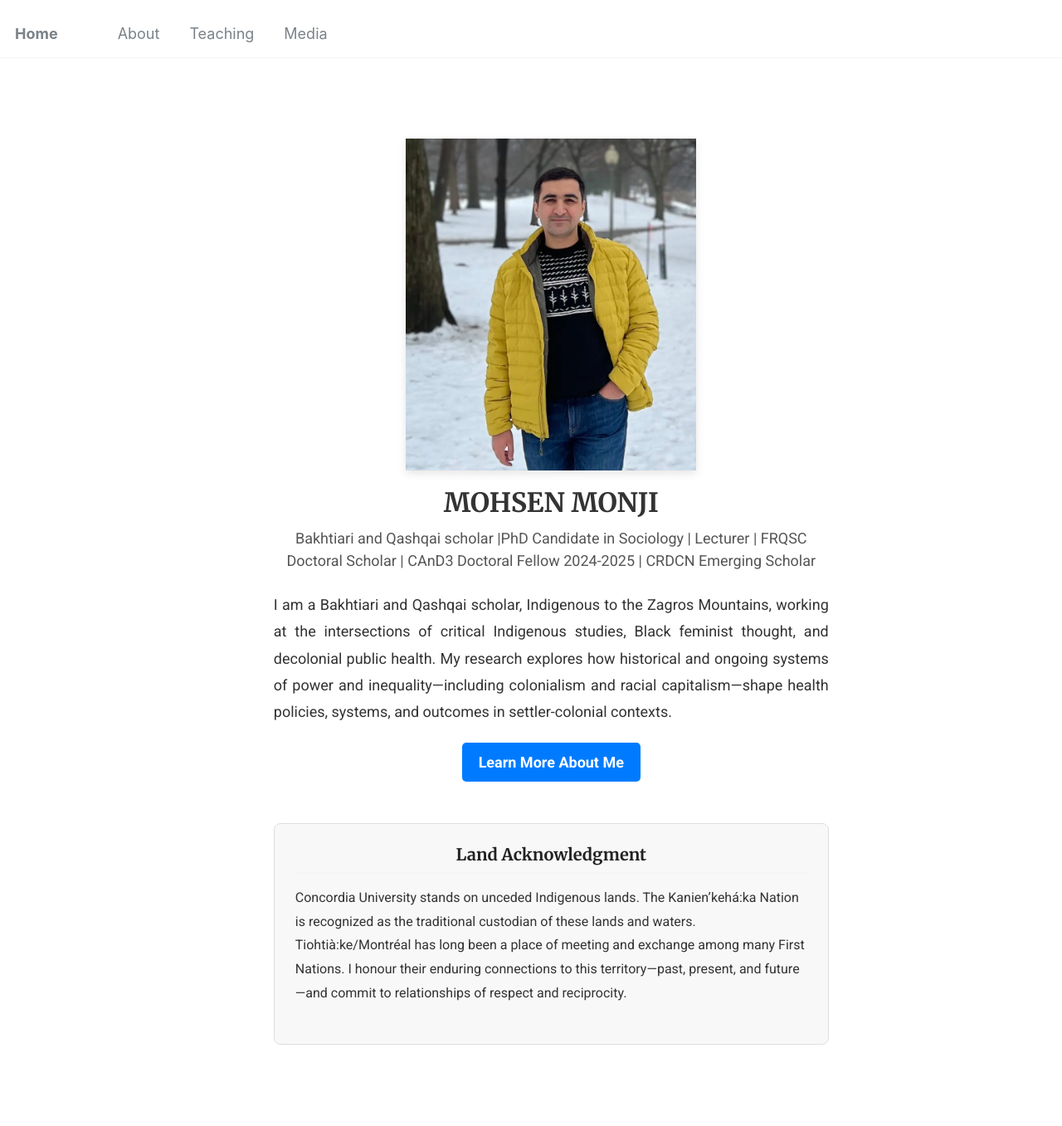
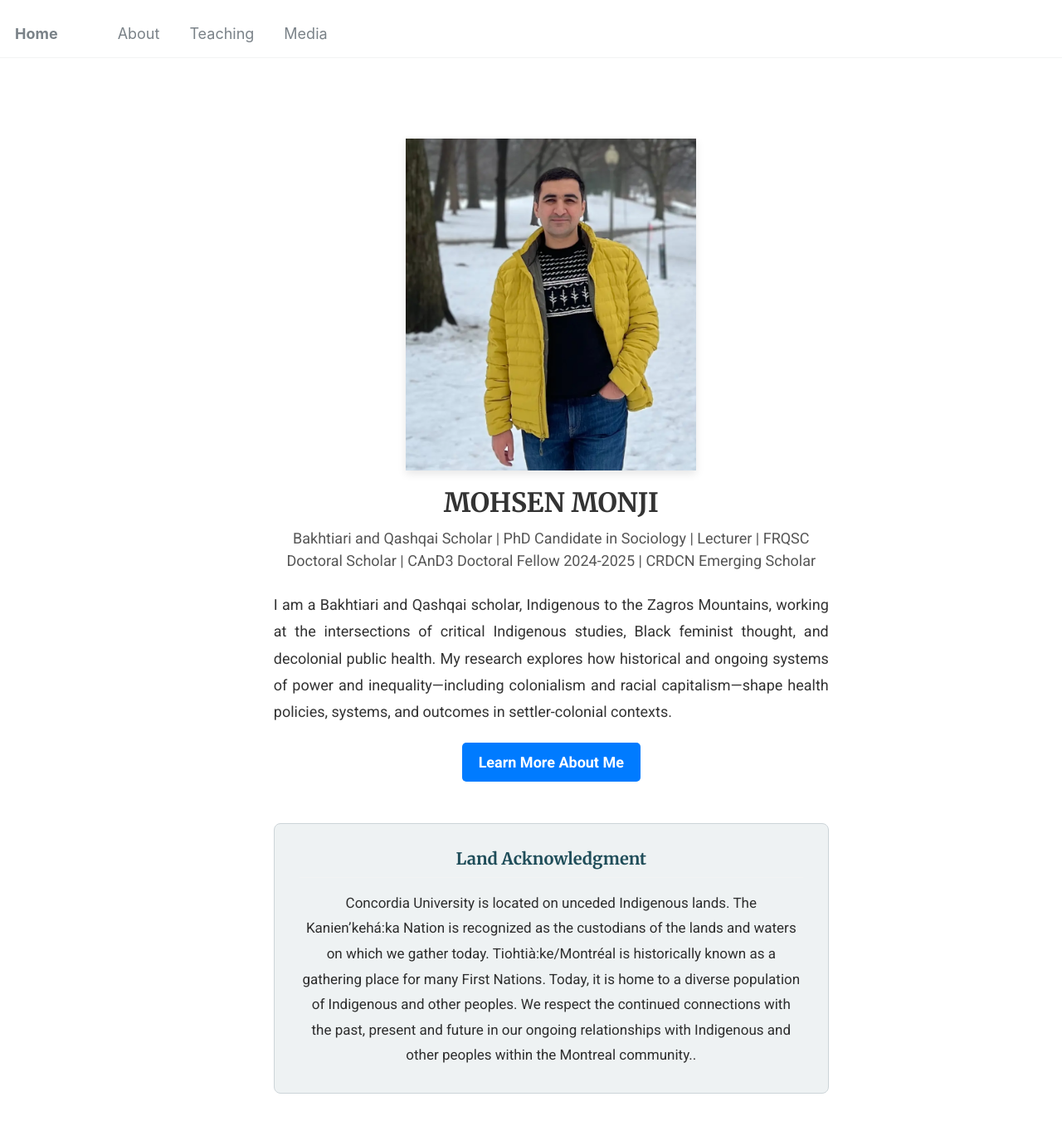
Before and after one commit to Mohsnmonji/mohsnmonji.github.io, a Jekyll site: the page built from _pages/front.md, in a window 1280 px wide and 1400 px high. Shown: the top 1357 px of the window at 83% size. Built offline with Jekyll 4.4.1, drawn with Linux system fonts in a browser that asks for light colours.

Commit message:
Update front.md

```diff
--- a/_pages/front.md
+++ b/_pages/front.md
@@ -23,7 +23,7 @@ hide_avatar: true
 
   <!-- Subtitle -->
   <p style="font-size: 18px; margin-top: 5px; color: #555;">
-    Bakhtiari and Qashqai scholar |PhD Candidate in Sociology | Lecturer | FRQSC Doctoral Scholar | CAnD3 Doctoral Fellow 2024-2025 | CRDCN Emerging Scholar
+    Bakhtiari and Qashqai Scholar | PhD Candidate in Sociology | Lecturer | FRQSC Doctoral Scholar | CAnD3 Doctoral Fellow 2024-2025 | CRDCN Emerging Scholar
   </p>
 
   <!-- Description -->
@@ -45,18 +45,16 @@ hide_avatar: true
   </div>
 
   <!-- Land Acknowledgment -->
-  <section style="margin-top:50px; padding:25px; background-color:#f8f8f8;
-                  border-radius:8px; border:1px solid #ddd;
-                  font-size:16px; color:#333; text-align:left; line-height:1.8;">
-    <h2 style="font-size:20px; margin-top:0; color:#222; text-align:center;">
+  <section style="margin-top:50px; padding:30px;
+                  background-color:#eef2f3; /* soft blue-grey */
+                  border-radius:8px; border:1px solid #ccd4d8;
+                  font-size:17px; color:#2e2e2e;
+                  text-align:center; line-height:1.8;">
+    <h2 style="font-size:20px; margin-top:0; margin-bottom:15px; color:#1f4d59;">
       Land Acknowledgment
     </h2>
-    <p style="margin-top:15px;">
-      Concordia University stands on unceded Indigenous lands.
-      The Kanien’kehá:ka Nation is recognized as the traditional custodian of these lands and waters.
-      Tiohtià:ke/Montréal has long been a place of meeting and exchange among many First Nations.
-      I honour their enduring connections to this territory—past, present, and future—and commit to
-      relationships of respect and reciprocity.
+    <p style="margin:0 auto; max-width:600px;">
+      Concordia University is located on unceded Indigenous lands. The Kanien’kehá:ka Nation is recognized as the custodians of the lands and waters on which we gather today. Tiohtià:ke/Montréal is historically known as a gathering place for many First Nations. Today, it is home to a diverse population of Indigenous and other peoples. We respect the continued connections with the past, present and future in our ongoing relationships with Indigenous and other peoples within the Montreal community..
     </p>
   </section>
 
```
